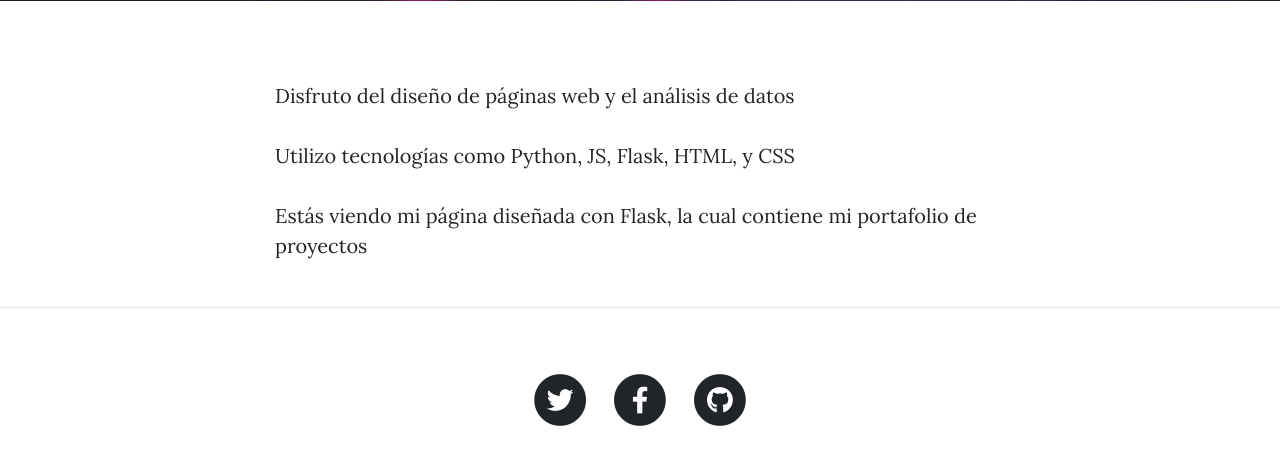
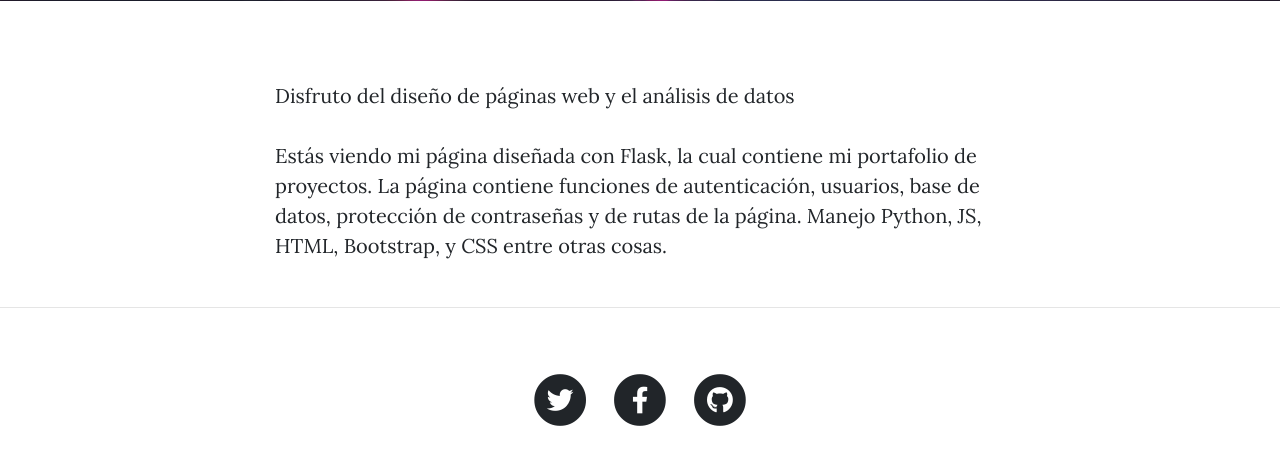
Before and after one commit to LER-Artema/Complete_Blog, a Flask app: page /about in a window 1280 px wide. Shown: the part 531-989 px from the top of the page. Run offline with Flask 2, Linux system fonts and the light colour scheme; some libraries are stand-ins or nearby versions.

Commit message:
Updated the about

```diff
--- a/templates/about.html
+++ b/templates/about.html
@@ -20,8 +20,12 @@
     <div class="row">
       <div class="col-lg-8 col-md-10 mx-auto">
         <p>Disfruto del diseño de páginas web y el análisis de datos</p>
-        <p>Utilizo tecnologías como Python, JS, Flask, HTML, y CSS</p>
-        <p>Estás viendo mi página diseñada con Flask, la cual contiene mi portafolio de proyectos</p>
+        <p>Estás viendo mi página diseñada con Flask, la cual contiene mi portafolio de proyectos.
+        La página contiene funciones de autenticación, usuarios, base de datos, protección de contraseñas y
+            de rutas de la página.
+
+            Manejo Python, JS, HTML, Bootstrap, y CSS entre otras cosas.
+        </p>
       </div>
     </div>
   </div>
```
